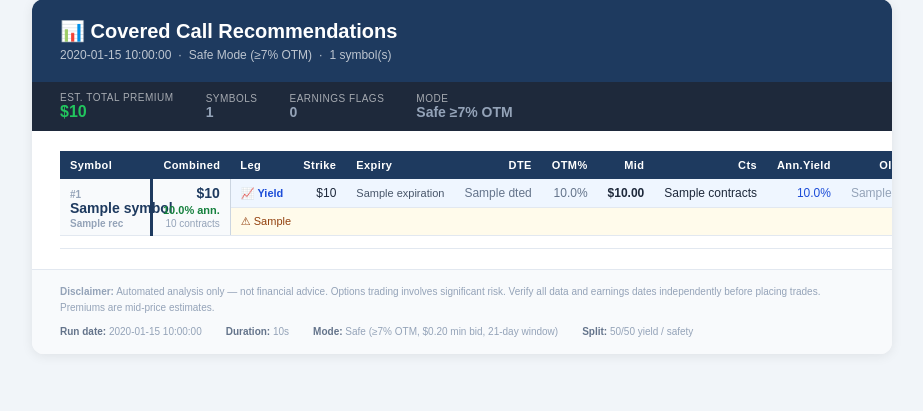
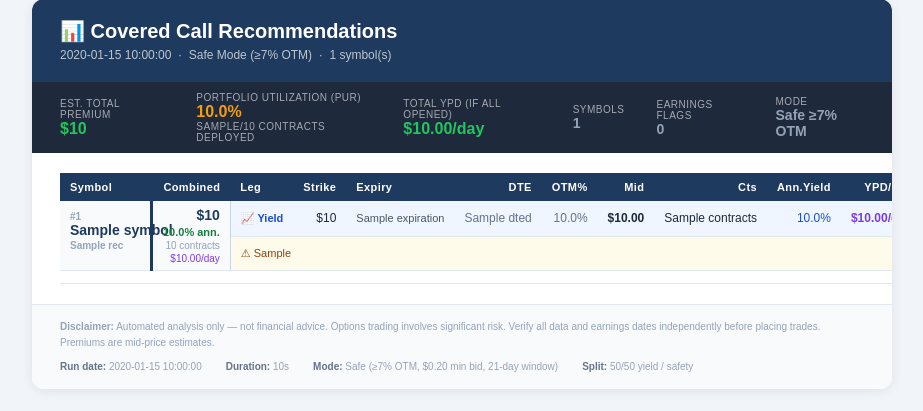
Before and after one commit to ambrishverma/options_trader, a Python web app: template templates/email.html in a window 1280 px wide. Shown: the part 21-432 px from the top of the page, without its empty margins (178-1101 px from the left). Run offline with Jinja, Linux system fonts and the light colour scheme; the template is opened without the code that fills it: most values are stand-ins (such as "Sample title", 1, 10 or a date in 2020).

Commit message:
feat: add PUR and YPD to email summary bar; add YPD/day column to recommendations table
Co-Authored-By: Claude Sonnet 4.6 <noreply@anthropic.com>

```diff
--- a/templates/email.html
+++ b/templates/email.html
@@ -97,6 +97,15 @@
       <span class="value">${{ "{:,.0f}".format(recommendations|sum(attribute='combined_premium_total')) }}</span>
     </div>
     <div class="kv">
+      <span class="label">Portfolio Utilization (PUR)</span>
+      <span class="value" style="color:#f59e0b;">{{ "%.1f"|format(meta.pur_pct) }}%</span>
+      <span class="label">{{ meta.pur_open }}/{{ meta.pur_max }} contracts deployed</span>
+    </div>
+    <div class="kv">
+      <span class="label">Total YPD (if all opened)</span>
+      <span class="value">${{ "%.2f"|format(meta.portfolio_ypd) }}/day</span>
+    </div>
+    <div class="kv">
       <span class="label">Symbols</span>
       <span class="value neutral">{{ recommendations|length }}</span>
     </div>
@@ -130,6 +139,7 @@
           <th class="right">Mid</th>
           <th class="right">Cts</th>
           <th class="right">Ann.Yield</th>
+          <th class="right">YPD/day</th>
           <th class="right">OI</th>
         </tr>
       </thead>
@@ -156,6 +166,7 @@
             <div class="prem">${{ "{:,.0f}".format(rec.combined_premium_total) }}</div>
             <div class="ann">{{ "%.1f"|format(rec.combined_ann_yield) }}% ann.</div>
             <div class="cts">{{ rec.contracts_total }} contract{% if rec.contracts_total != 1 %}s{% endif %}</div>
+            <div style="font-size:10px;color:#7c3aed;margin-top:2px;">${{ "%.2f"|format(rec.combined_ypd) }}/day</div>
           </td>
           <td><span class="leg-yield-lbl">📈 Yield</span></td>
           <td class="right">${{ "%.0f"|format(yo.strike) }}</td>
@@ -165,6 +176,7 @@
           <td class="right mid">${{ "%.2f"|format(yo.mid) }}</td>
           <td class="right">{{ yl.contracts }}</td>
           <td class="right" style="color:#1d4ed8;">{{ "%.1f"|format(yo.annualized_yield) }}%</td>
+          <td class="right" style="color:#7c3aed;font-weight:600;">${{ "%.2f"|format(yl.ypd) }}/day</td>
           <td class="right oi">{{ yo.open_interest }}</td>
         </tr>
 
@@ -180,6 +192,7 @@
           <td class="right mid">${{ "%.2f"|format(so.mid) }}</td>
           <td class="right">{{ sl.contracts }}</td>
           <td class="right" style="color:#15803d;">{{ "%.1f"|format(so.annualized_yield) }}%</td>
+          <td class="right" style="color:#7c3aed;font-weight:600;">${{ "%.2f"|format(sl.ypd) }}/day</td>
           <td class="right oi">{{ so.open_interest }}</td>
         </tr>
         {% endif %}
@@ -187,12 +200,12 @@
         {# Earnings warning row #}
         {% if rec.earnings_warning %}
         <tr class="{{ 'row-warn' if rec.earnings_flag == 'red' else 'row-warn-yellow' }}">
-          <td colspan="9">⚠ {{ rec.earnings_warning }}</td>
+          <td colspan="10">⚠ {{ rec.earnings_warning }}</td>
         </tr>
         {% endif %}
 
         {# Group separator #}
-        <tr class="row-sep"><td colspan="11"></td></tr>
+        <tr class="row-sep"><td colspan="12"></td></tr>
 
         {% endfor %}
 
```
Also changed, not shown: tests/test_email_render.py (added, +60 -0 lines).
